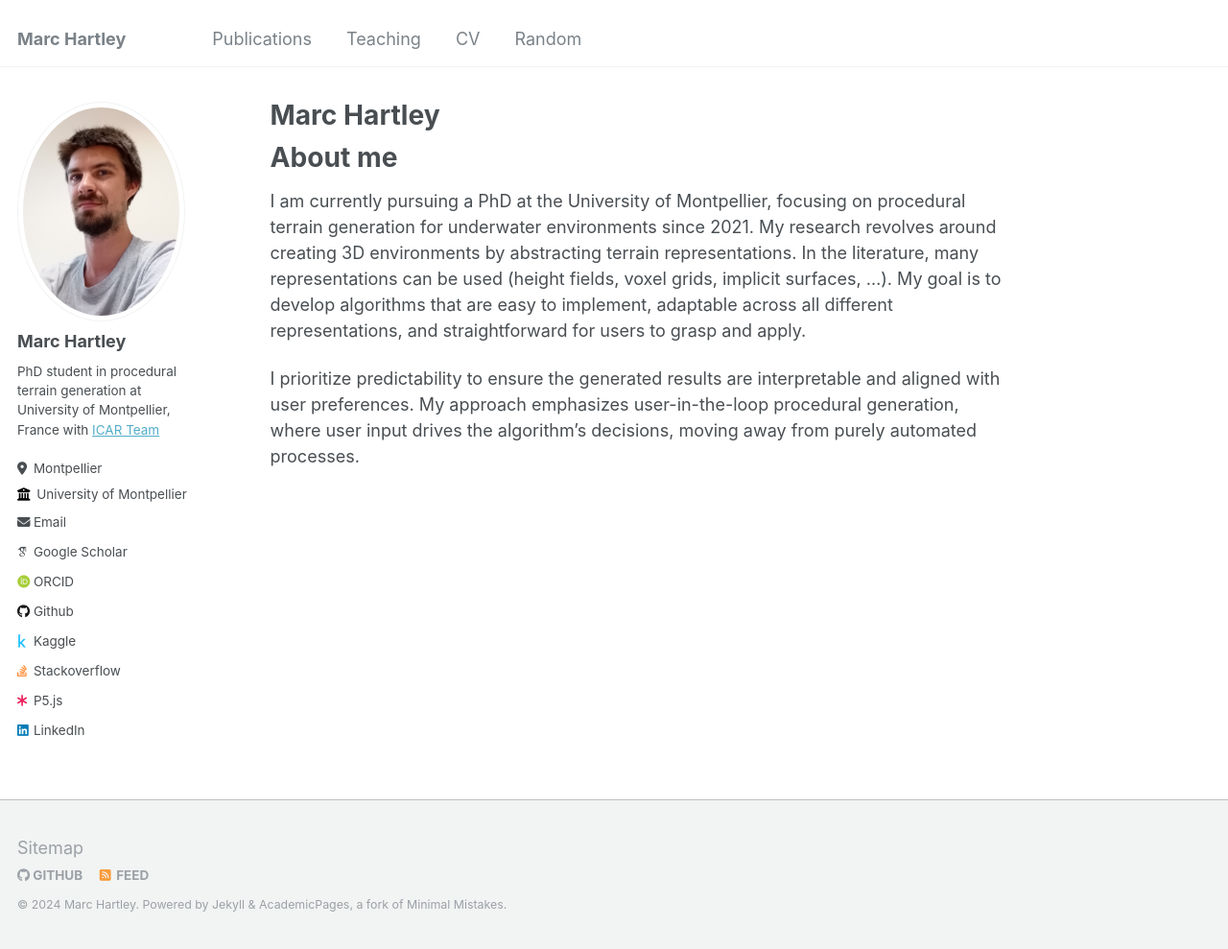
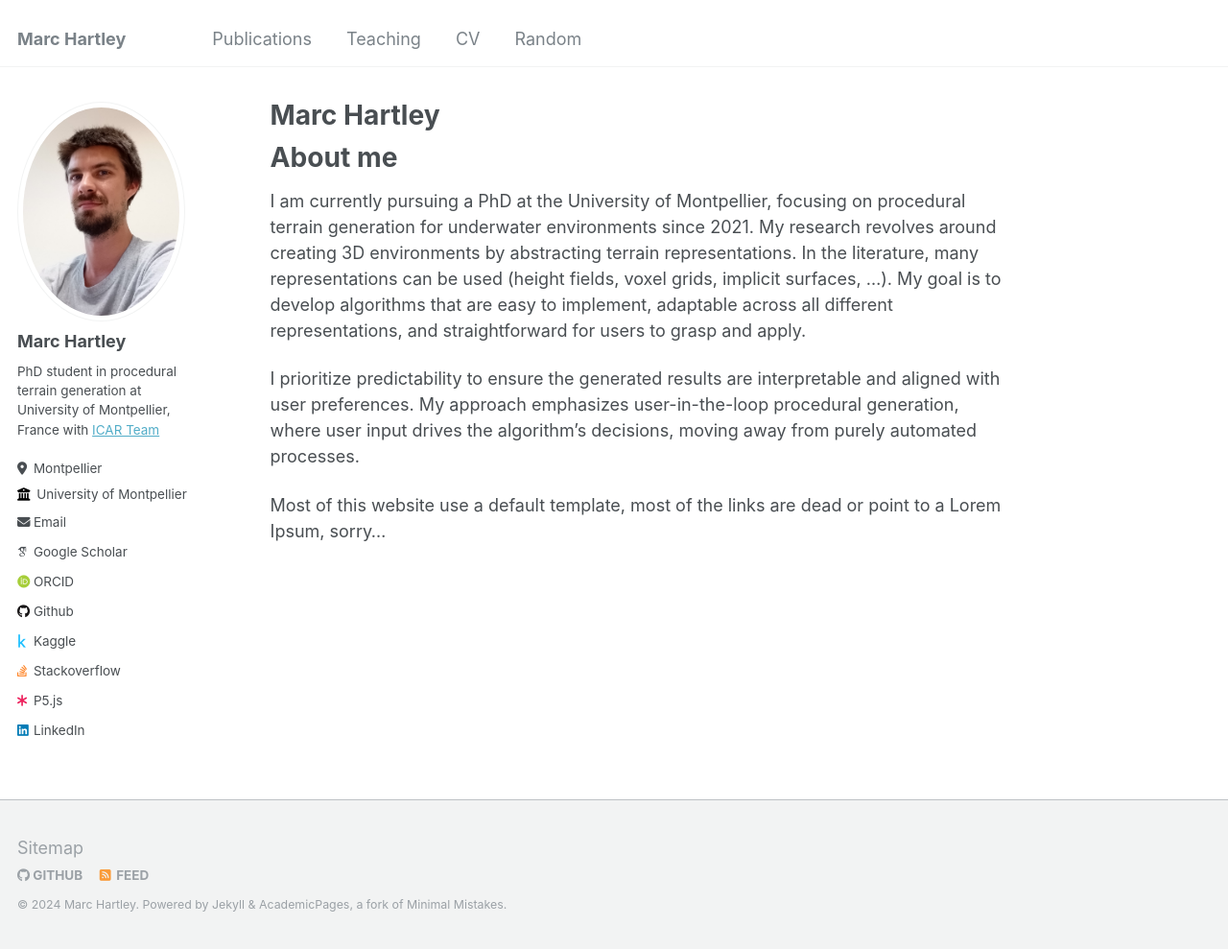
Before and after one commit to marchartley/marchartley.github.io, a Jekyll site: the page built from _pages/about.md, in a window 1280 px wide and 989 px high. Shown: the whole window at 96% size. Built offline with Jekyll 4.4.1, drawn with Linux system fonts in a browser that asks for light colours; some web fonts are replaced.

Commit message:
Update about.md

```diff
--- a/_pages/about.md
+++ b/_pages/about.md
@@ -11,6 +11,8 @@ redirect_from:
 I am currently pursuing a PhD at the University of Montpellier, focusing on procedural terrain generation for underwater environments since 2021. My research revolves around creating 3D environments by abstracting terrain representations. In the literature, many representations can be used (height fields, voxel grids, implicit surfaces, ...). My goal is to develop algorithms that are easy to implement, adaptable across all different representations, and straightforward for users to grasp and apply.
 
 I prioritize predictability to ensure the generated results are interpretable and aligned with user preferences. My approach emphasizes user-in-the-loop procedural generation, where user input drives the algorithm's decisions, moving away from purely automated processes.
+
+Most of this website use a default template, most of the links are dead or point to a Lorem Ipsum, sorry...
 
 
 <!---
```
